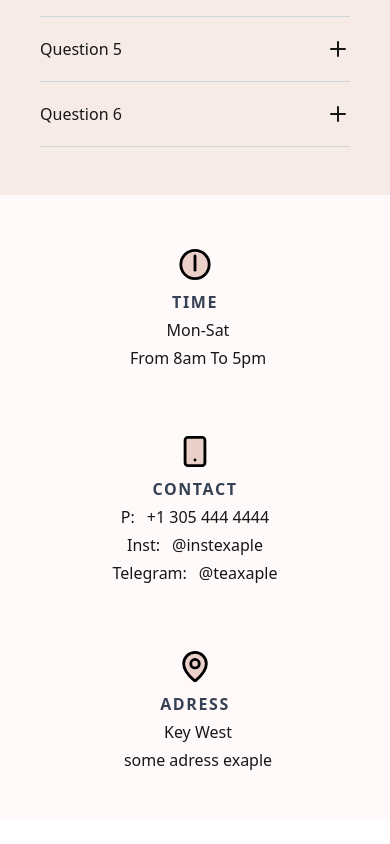
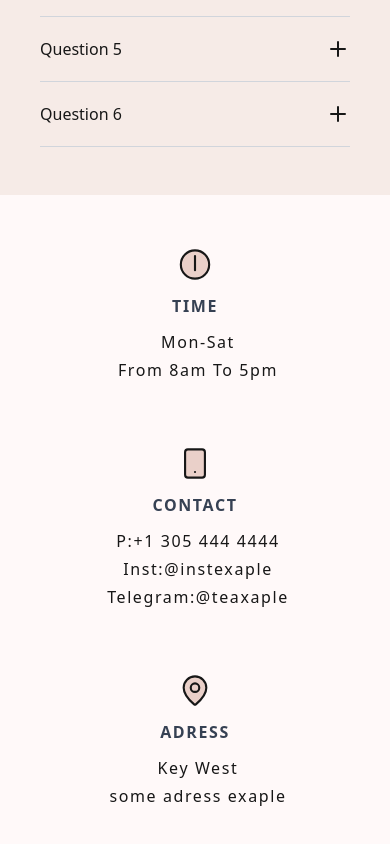
Before and after one commit to Paster8881/cosmetology-salon-app, a Next.js app: page / in a window 390 px wide. Shown: the part 4292-5136 px from the top of the page. Before the commit the page ends 5112 px from the top, so only its background shows below. Built offline with nearby package versions, Linux system fonts and the light colour scheme.

Commit message:
refactor(footer): add md breakpoint and clean up component structure

```diff
--- a/src/app/components/Fotter.tsx
+++ b/src/app/components/Fotter.tsx
@@ -1,94 +1,75 @@
-import { Clock6, Smartphone , MapPin } from "lucide-react"
+import { Clock6, Smartphone, MapPin, LucideIcon } from "lucide-react"
+import Container from "./ui/Container"
+type IconData = {
+  icon: LucideIcon,
+  title: string,
+  descriptions: string[]
+}
 export default function Footer() {
+  const iconsData: IconData[] = [
+    {
+      icon: Clock6,
+      title: "Time",
+      descriptions: [
+        "Mon-Sat",
+        "From 8am To 5pm",
+      ]
+    },
+    {
+      icon: Smartphone,
+      title: "Contact",
+      descriptions: [
+        "P:+1 305 444 4444",
+        "Inst:@instexaple",
+        "Telegram:@teaxaple",
+      ]
+    },
+    {
+      icon: MapPin,
+      title: "Adress",
+      descriptions: [
+        " Key West",
+        "some adress exaple",
+      ]
+    }
+  ]
   return (
-    <section className="bg-secondary py-12">
-      <div className="mx-auto max-w-4xl px-4 flex flex-col items-center gap-15">
+    <section className="bg-secondary py-12 md:py-30">
+      <Container>
+        <div className="px-4 flex flex-col items-center gap-15 md:flex md:flex-row md:items-start md:gap-18">
 
-        <div className="flex flex-col items-center gap-1">
-          <div className="flex flex-col items-center">
-            <Clock6
+          {iconsData.map((icon, index) => {
+            const Icon = icon.icon;
+            return (
+              <div className="flex flex-col items-center gap-2  md:gap-2" key={index}>
+                <div className="flex flex-col items-center  ">
+                  <Icon
                     width={34}
                     height={43}
-              stroke="black"
+                    strokeWidth={1.5}
                     fill="#EAD0C9"
+                    className="md:w-10 md:h-13"
                   />
                 </div>
-          <h6 className="text-base font-semibold uppercase tracking-widest text-gray-700">Time</h6>
-          <div className="flex flex-col items-center gap-1">
-            <p className="flex gap-1.5">
+                <h6 className="font-semibold uppercase tracking-widest text-gray-700 md:text-lg">{icon.title}</h6>
+                <div className="flex flex-col items-center gap-1 mt-1">
+                  {icon.descriptions.map((desciption , index) => (
+                    <div key={index}>
+                    <p className="tracking-widest text-base ">
                     <a className="ml-1.5" href="./">
-              Mon-Sat
-              </a>
-            </p>
-            <p className="flex gap-1.5">
-            <a className="ml-1.5">
-              From 8am To 5pm
+                      {desciption}
                     </a>
                   </p>
 
                   </div>
+                  ))}
                 </div>
-
-        <div className="flex flex-col items-center gap-1">
-          <div className="flex flex-col items-center">
-            <Smartphone
-              width={34}
-              height={43}
-              stroke="black"
-              fill="#EAD0C9"
-            />
               </div>
-          <h6 className="text-base font-semibold uppercase tracking-widest text-gray-700">Contact</h6>
-          <div className="flex flex-col items-center gap-1">
-            <p className="flex gap-1.5">
-              P:
-              <a className="ml-1.5" href="./">
-              +1 305 444 4444
-              </a>
-            </p>
-            <p className="flex gap-1.5">
-              Inst:
-            <a className="ml-1.5">
-              @instexaple
-            </a>
-            </p>
-
-            <p className="flex gap-1.5">
-              Telegram:
-            <a className="ml-1.5">
-              @teaxaple
-            </a>
-            </p>
+            )
+          })}
 
         </div>
-        </div>
-
-        <div className="flex flex-col items-center gap-1">
-          <div className="flex flex-col items-center">
-            <MapPin
-              width={34}
-              height={43}
-              stroke="black"
-              fill="#EAD0C9"
-            />
-          </div>
-          <h6 className="text-base font-semibold uppercase tracking-widest text-gray-700">Adress</h6>
-          <div className="flex flex-col items-center gap-1">
-            <p className="flex gap-1.5">
-              <a className="ml-1.5" href="./">
-              Key West
-              </a>
-            </p>
-            <p className="flex gap-1.5">
-            <a className="ml-1.5">
-              some adress exaple
-            </a>
-            </p>
-
-          </div>
-        </div>
-
-      </div>
+      </Container>
     </section>
   )
 }
```
Lines whose indentation alone changed are shown as unchanged.
